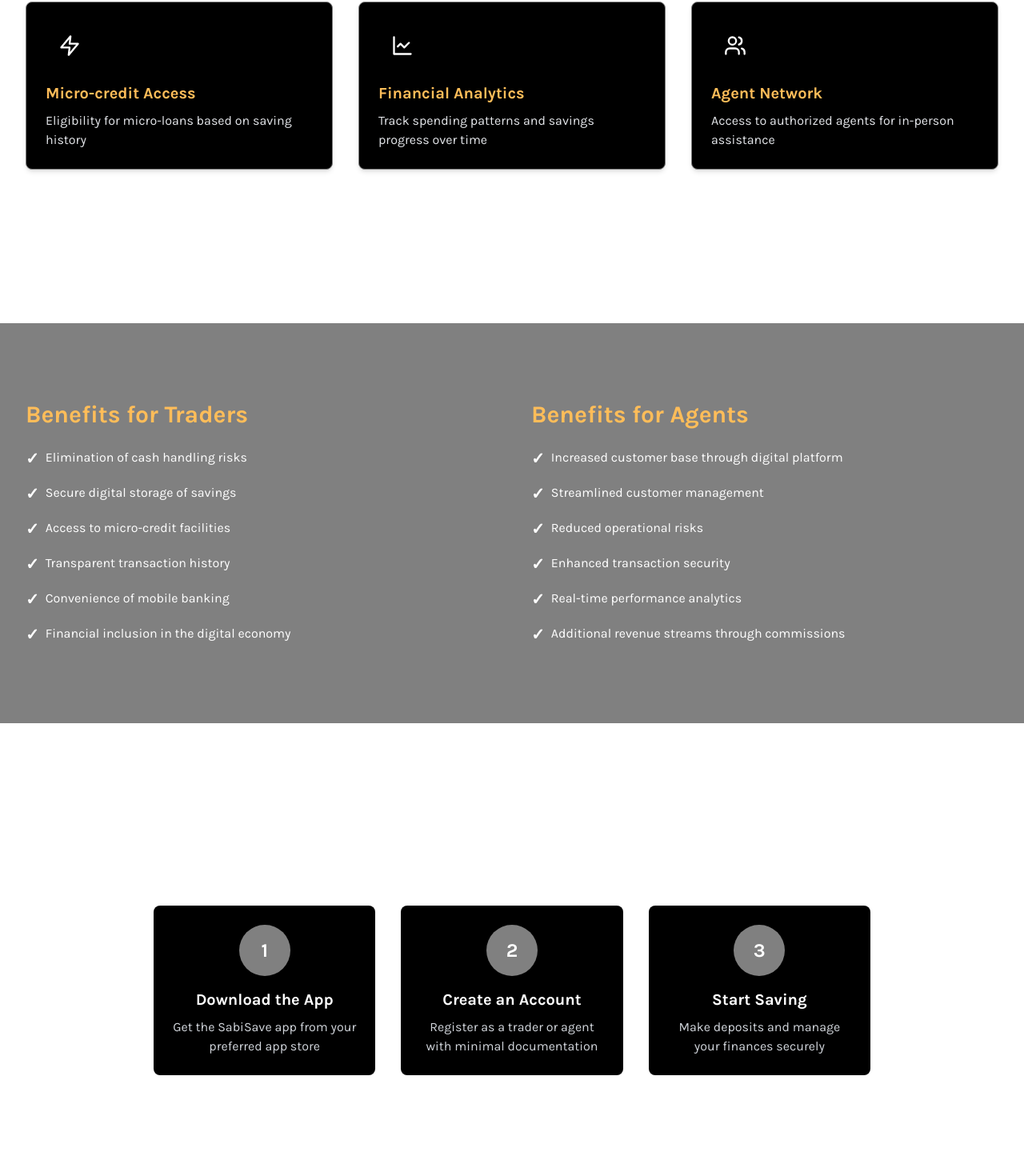
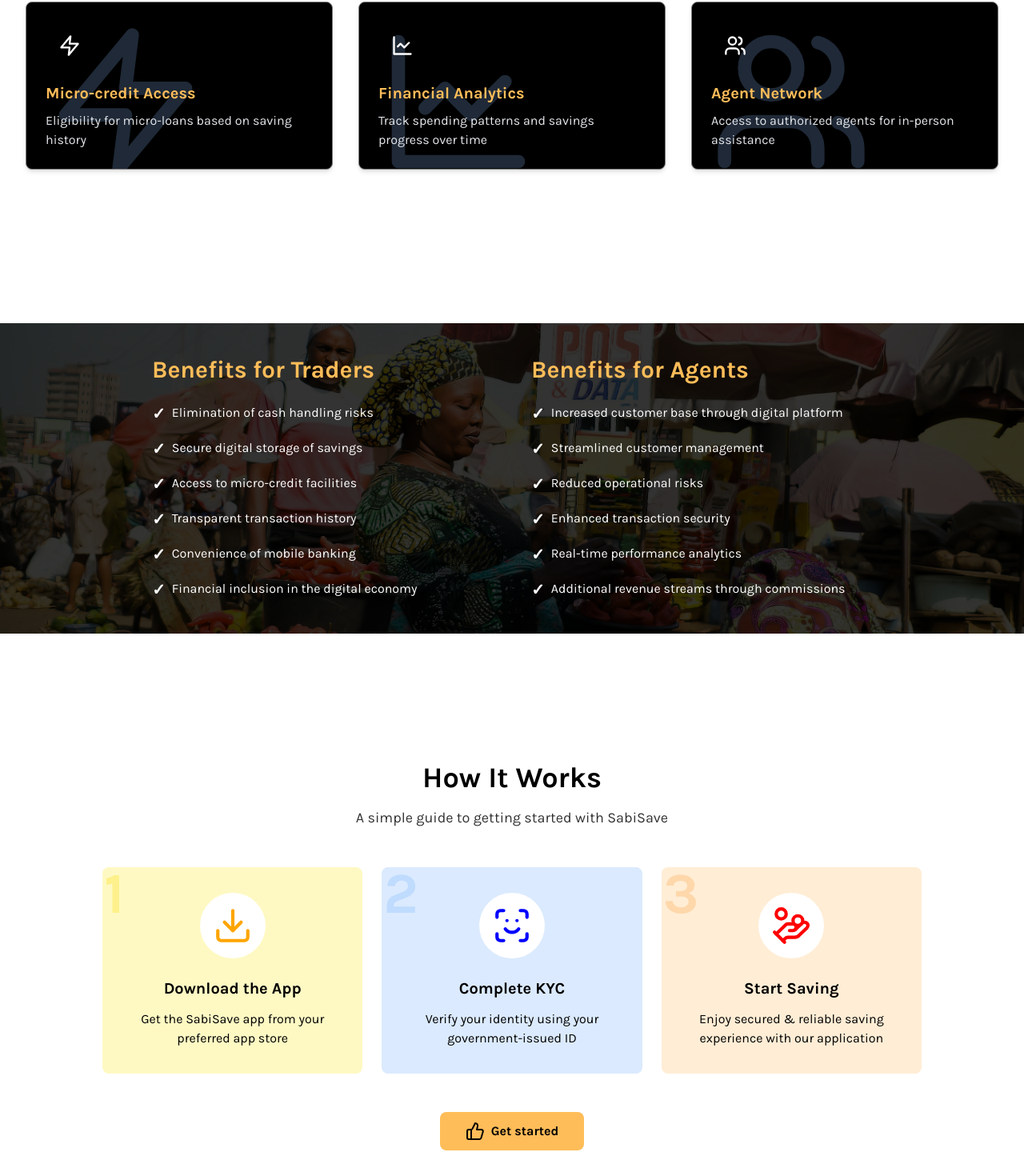
Before and after one commit to Agbeleshe/sabi-save, a React (Vite) app: page /solution in a window 1280 px wide. Shown: the part 1241-2711 px from the top of the page at 80% size. Built offline with nearby package versions, Linux system fonts and the light colour scheme; a web font is replaced by a local one.

Commit message:
color changes and formating changes with proper animation

```diff
--- /dev/null
+++ b/src/components/HowItWorks.tsx
@@ -0,0 +1,88 @@
+import { Download, HandCoins, ScanFace, ThumbsUp } from "lucide-react";
+import MotionAnimation from "../motion/MotionAnimation";
+import SectionTitle from "./SectionTitle";
+
+const steps = [
+  {
+    number: 1,
+    color: "yellow",
+    bgColor: "bg-yellow-100",
+    textColor: "text-yellow-200",
+    title: "Download the App",
+    description: "Get the SabiSave app from your preferred app store",
+    icon: <Download color="orange" size={50} />,
+  },
+  {
+    number: 2,
+    color: "blue",
+    bgColor: "bg-blue-100",
+    textColor: "text-blue-200",
+    title: "Complete KYC",
+    description: "Verify your identity using your government-issued ID",
+    icon: <ScanFace color="blue" size={50} />,
+  },
+  {
+    number: 3,
+    color: "orange",
+    bgColor: "bg-orange-100",
+    textColor: "text-orange-200",
+    title: "Start Saving",
+    description:
+      "Enjoy secured & reliable saving experience with our application",
+    icon: <HandCoins color="red" size={50} />,
+  },
+];
+
+export default function HowItWorks() {
+  return (
+    <div className="py-16 px-4">
+      <MotionAnimation motion="slide-up">
+        <SectionTitle
+          title="How It Works"
+          subtitle="A simple guide to getting started with SabiSave"
+          centered
+        />
+      </MotionAnimation>
+      <div className="max-w-5xl mx-auto mb-12">
+        <div className="grid grid-cols-1 md:grid-cols-3 gap-6">
+          {steps.map((step) => (
+            <MotionAnimation delay={0.3 * step.number} motion="slide-down">
+              <div
+                key={step.number}
+                className="rounded-lg overflow-hidden cursor-pointer hover:translate-y-3 ease-in-out duration-500"
+              >
+                <div className={`${step.bgColor} p-8 h-full`}>
+                  <div className="flex flex-col items-center relative">
+                    <div
+                      className={`text-7xl font-bold absolute left-[-30px] top-[-35px] ${step.textColor} mb-4`}
+                    >
+                      {step.number}
+                    </div>
+                    <div className="rounded-full bg-white p-4 mb-6">
+                      {step.icon}
+                    </div>
+                    <h3 className="text-xl font-bold text-black mb-3">
+                      {step.title}
+                    </h3>
+                    <p className="text-black text-center">{step.description}</p>
+                  </div>
+                </div>
+              </div>
+            </MotionAnimation>
+          ))}
+        </div>
+      </div>
+
+      <MotionAnimation delay={0.3} motion="slide-up">
+        <div className="text-center">
+          <a href="#download">
+            {" "}
+            <button className="flex gap-2 mx-auto bg-primary text-black hover:text-primary hover:bg-black font-bold py-3 px-8 rounded-lg transition-all duration-300">
+              <ThumbsUp /> Get started
+            </button>
+          </a>
+        </div>
+      </MotionAnimation>
+    </div>
+  );
+}
--- a/src/components/Navbar.tsx
+++ b/src/components/Navbar.tsx
@@ -1,6 +1,6 @@
 import { useState } from "react";
 import { NavLink, useLocation } from "react-router-dom";
-import { Menu, X } from "lucide-react";
+import { Download, Menu, X } from "lucide-react";
 import Button from "./Button";
 import sabiLogo from "../assets/sabiSave3.png";
 interface NavbarProps {
@@ -96,6 +96,9 @@ function Navbar({ isScrolled }: NavbarProps) {
               Contact Us
             </NavLink>
             <Button href="#download" variant="primary">
+              <span>
+                <Download size={20} className="mr-2" />
+              </span>{" "}
               Download App
             </Button>
           </div>
--- a/src/pages/Solution.tsx
+++ b/src/pages/Solution.tsx
@@ -6,6 +6,8 @@ import {
   LineChart,
   Users,
   ArrowRight,
+  Phone,
+  Download,
 } from "lucide-react";
 import Section from "../components/Section";
 import SectionTitle from "../components/SectionTitle";
@@ -14,6 +16,10 @@ import DownloadCTA from "../components/DownloadCTA";
 import PageBanner from "../components/PageBanner";
 import solutionImg from "../assets/solutionImg.png";
 import bannerImg from "../assets/longImg.jpg";
+import MotionAnimation from "../motion/MotionAnimation";
+import HowItWorks from "../components/HowItWorks";
+import { Link } from "react-router-dom";
+import bgImg from "../assets/marketWomanTwo.jpg";
 // import tubeTumbnail from "../assets/temi.png";
 // import { useState } from "react";
 
@@ -26,32 +32,38 @@ function Solution() {
       title: "Secure Transactions",
       description:
         "End-to-end encryption for all financial transactions and user data",
+      bgIcon: <Shield className="text-gray-800" size={200} />,
     },
     {
       icon: <CreditCard size={28} className="text-white" />,
       title: "Digital Wallet",
       description:
         "Easy-to-use digital wallet for deposits, withdrawals, and transfers",
+      bgIcon: <CreditCard className="text-gray-800" size={200} />,
     },
     {
       icon: <RefreshCw size={28} className="text-white" />,
       title: "Real-time Updates",
       description: "Instant transaction confirmations and balance updates",
+      bgIcon: <RefreshCw className="text-gray-800" size={200} />,
     },
     {
       icon: <Zap size={28} className="text-white" />,
       title: "Micro-credit Access",
       description: "Eligibility for micro-loans based on saving history",
+      bgIcon: <Zap className="text-gray-800" size={200} />,
     },
     {
       icon: <LineChart size={28} className="text-white" />,
       title: "Financial Analytics",
       description: "Track spending patterns and savings progress over time",
+      bgIcon: <LineChart className="text-gray-800" size={200} />,
     },
     {
       icon: <Users size={28} className="text-white" />,
       title: "Agent Network",
       description: "Access to authorized agents for in-person assistance",
+      bgIcon: <Users className="text-gray-800" size={200} />,
     },
   ];
 
@@ -78,7 +90,7 @@ function Solution() {
   // };
 
   return (
-    <>
+    <div className="max-w-[100vw] overflow-hidden">
       {/* Banner Section */}
       <PageBanner
         title="SabiSave Solution"
@@ -89,10 +101,14 @@ function Solution() {
       <Section className="pt-16">
         <div className="grid grid-cols-1 lg:grid-cols-2 gap-12 items-center mb-16">
           <div>
+            <MotionAnimation>
               <h2 className="text-3xl font-bold mb-4 text-gray-800 relative inline-block">
                 Smart Financial Solutions 💰
+                <MotionAnimation delay={0.3}>
                   <span className="absolute -bottom-2 left-0 w-[40%] h-1 bg-red"></span>
+                </MotionAnimation>
               </h2>
+            </MotionAnimation>
             {/* <p className="mb-6 text-lg text-gray-700 leading-relaxed">
               SabiSave provides a robust financial solution specifically
               designed for traders and high volume cash handlers. Our platform
@@ -105,21 +121,26 @@ function Solution() {
               balances in real-time, and reconcile banking transactions—all from
               the convenience of their mobile device.
             </p> */}
+            <MotionAnimation>
               <p className="text-xl md:text-4xl">
                 Our solution addresses the unique challenges faced by traders in
                 managing their finances, providing them with a secure and
                 efficient alternative to traditional cash handling methods.
               </p>
+            </MotionAnimation>
+            <MotionAnimation delay={0.3}>
               <a
                 href="#features"
                 className="inline-flex items-center bg-red text-white px-6 py-3 rounded-lg font-medium hover:text-primary hover:bg-black transition-colors duration-300 mt-6"
               >
                 Explore Features <ArrowRight size={16} className="ml-2" />
               </a>
+            </MotionAnimation>
           </div>
           <div className="flex justify-center lg:justify-end">
             <div className="relative">
               <div className="absolute -left-4 -top-4 w-full h-full border-2 border-red rounded-lg"></div>
+              <MotionAnimation motion="slide-left">
                 <img
                   src={solutionImg}
                   alt="SabiSave Mobile App"
@@ -127,202 +148,140 @@ function Solution() {
                   width={500}
                   height={375}
                 />
+              </MotionAnimation>
             </div>
           </div>
         </div>
 
         <div id="features" className="py-8">
+          <MotionAnimation motion="slide-up">
             <SectionTitle
               title="Product Features"
               subtitle="Discover the powerful features that make SabiSave the ideal solution for traders"
               centered
             />
+          </MotionAnimation>
 
           <div className="grid grid-cols-1 md:grid-cols-2 lg:grid-cols-3 gap-8 mb-16">
             {productFeatures.map((feature, index) => (
+              <MotionAnimation delay={0.1 * index} motion="slide-up">
                 <div
                   key={index}
-                className="bg-black to-white border border-red p-6 rounded-lg shadow-md transition-all duration-300 hover:shadow-lg hover:-translate-y-1"
+                  className="relative overflow-hidden bg-black min-h-[200px] to-white border border-red p-6 rounded-lg cursor-pointer shadow-md transition-all duration-300 hover:shadow-lg hover:-translate-y-1"
                 >
-                <div className="inline-flex items-center justify-center p-4 bg-black rounded-full mb-4">
+                  <MotionAnimation delay={0.1 * index} motion="slide-left">
+                    <div className="absolute text-white ease-in-out right-[-5]  z-10">
+                      {feature.bgIcon}
+                    </div>
+                  </MotionAnimation>
+                  <div className="inline-flex items-center justify-center p-4 bg-none rounded-full mb-4 relative z-10">
                     {feature.icon}
                   </div>
-                <h3 className="text-xl font-bold mb-2 text-primary">
+
+                  <h3 className="text-xl font-bold mb-2 text-primary relative z-10">
                     {feature.title}
                   </h3>
-                <p className="text-gray-200">{feature.description}</p>
+                  <p className="text-gray-200 relative z-10">
+                    {feature.description}
+                  </p>
                 </div>
+              </MotionAnimation>
             ))}
           </div>
         </div>
       </Section>
 
-      <Section background="primary" className="bg-red">
-        <div className="grid grid-cols-1 lg:grid-cols-2 gap-12">
+      <div
+        style={{
+          backgroundImage: `url(${bgImg})`,
+          backgroundSize: "cover",
+          backgroundPosition: "center",
+        }}
+        className="py-10 px-10 relative"
+      >
+        {/* Overlay */}
+        <div className="absolute top-0 left-0 right-0 bottom-0 bg-black/80 z-0"></div>
+        <div className="relative grid grid-cols-1 lg:grid-cols-2 gap-12 max-w-[900px] mx-auto z-10 ">
           <div>
+            <MotionAnimation motion="slide-up">
               <h2 className="text-3xl font-bold mb-6 text-primary">
                 Benefits for Traders
               </h2>
+            </MotionAnimation>
             <ul className="space-y-4">
               {traderBenefits.map((benefit, index) => (
+                <MotionAnimation delay={0.1 * index}>
                   <li key={index} className="flex items-start text-white">
                     <span className="mr-2 font-bold text-xl">✓</span>
                     <span>{benefit}</span>
                   </li>
+                </MotionAnimation>
               ))}
             </ul>
           </div>
           <div>
+            <MotionAnimation motion="slide-up">
               <h2 className="text-3xl font-bold mb-6 text-primary">
                 Benefits for Agents
               </h2>
+            </MotionAnimation>
             <ul className="space-y-4">
               {agentBenefits.map((benefit, index) => (
+                <MotionAnimation delay={0.1 * index}>
                   <li key={index} className="flex items-start text-white">
                     <span className="mr-2 font-bold text-xl">✓</span>
                     <span>{benefit}</span>
                   </li>
+                </MotionAnimation>
               ))}
             </ul>
           </div>
         </div>
-      </Section>
+      </div>
 
-      <Section className="bg-black text-white">
-        <SectionTitle
-          title="How It Works"
-          subtitle="A simple guide to getting started with SabiSave"
-          centered
-        />
-
-        <div className="max-w-4xl mx-auto">
-          <div className="grid grid-cols-1 md:grid-cols-3 gap-8 mb-12">
-            <div className="text-center bg-black p-6 rounded-lg hover:bg-black/50 transition-all duration-300">
-              <div className="inline-flex items-center justify-center w-16 h-16 bg-red rounded-full mb-4 text-2xl font-bold">
-                1
-              </div>
-              <h3 className="text-xl font-bold mb-2">Download the App</h3>
-              <p className="text-gray-300">
-                Get the SabiSave app from your preferred app store
-              </p>
-            </div>
-            <div className="text-center bg-black p-6 rounded-lg hover:bg-black/50 transition-all duration-300">
-              <div className="inline-flex items-center justify-center w-16 h-16 bg-red rounded-full mb-4 text-2xl font-bold">
-                2
-              </div>
-              <h3 className="text-xl font-bold mb-2">Create an Account</h3>
-              <p className="text-gray-300">
-                Register as a trader or agent with minimal documentation
-              </p>
-            </div>
-            <div className="text-center bg-black p-6 rounded-lg hover:bg-black/50 transition-all duration-300">
-              <div className="inline-flex items-center justify-center w-16 h-16 bg-red rounded-full mb-4 text-2xl font-bold">
-                3
-              </div>
-              <h3 className="text-xl font-bold mb-2">Start Saving</h3>
-              <p className="text-gray-300">
-                Make deposits and manage your finances securely
-              </p>
-            </div>
-          </div>
-          {/*
-          <div className="bg-gradient-to-r from-red to-black p-8 rounded-lg shadow-lg">
-            <h3 className="text-2xl font-bold mb-4 text-center text-white">
-              Watch How SabiSave Works
-            </h3>
-            <p className="text-center mb-6 text-gray-200">
-              See our platform in action through this interactive demonstration
-            </p>
-
-            {videoPlaying ? (
-              <div className="aspect-w-16 aspect-h-9 rounded-lg overflow-hidden">
-                <iframe
-                  width="100%"
-                  height="315"
-                  src="https://www.youtube.com/embed/dQw4w9WgXcQ?autoplay=1"
-                  title="SabiSave Demo"
-                  frameBorder="0"
-                  allow="accelerometer; autoplay; clipboard-write; encrypted-media; gyroscope; picture-in-picture"
-                  allowFullScreen
-                  className="rounded-lg"
-                ></iframe>
-              </div>
-            ) : (
-              <div
-                className="aspect-w-16 aspect-h-9 bg-black rounded-lg flex items-center justify-center cursor-pointer relative overflow-hidden"
-                onClick={handleVideoClick}
-              >
-                <div className="absolute inset-0 bg-gradient-to-b from-transparent to-black/50"></div>
-                <div className="absolute inset-0 flex items-center justify-center">
-                  <div className="w-16 h-16 bg-red rounded-full flex items-center justify-center hover:bg-red-700 transition-colors">
-                    <svg
-                      xmlns="http://www.w3.org/2000/svg"
-                      className="h-8 w-8 text-white"
-                      fill="none"
-                      viewBox="0 0 24 24"
-                      stroke="currentColor"
-                    >
-                      <path
-                        strokeLinecap="round"
-                        strokeLinejoin="round"
-                        strokeWidth={2}
-                        d="M14.752 11.168l-3.197-2.132A1 1 0 0010 9.87v4.263a1 1 0 001.555.832l3.197-2.132a1 1 0 000-1.664z"
-                      />
-                      <path
-                        strokeLinecap="round"
-                        strokeLinejoin="round"
-                        strokeWidth={2}
-                        d="M21 12a9 9 0 11-18 0 9 9 0 0118 0z"
-                      />
-                    </svg>
-                  </div>
-                </div>
-                <img
-                  src={tubeTumbnail}
-                  alt="Video thumbnail"
-                  className="w-full h-full object-cover"
-                />
-                <div className="absolute bottom-4 left-4 bg-black/70 px-3 py-1 rounded text-white text-sm">
-                  2:45
-                </div>
-                <div className="absolute bottom-4 right-4 text-white font-medium bg-red px-3 py-1 rounded text-sm">
-                  Click to Play
-                </div>
-              </div>
-            )}
-          </div> */}
-        </div>
+      <Section className="bg-black ">
+        <HowItWorks />
       </Section>
 
       <Section className="py-16 bg-red text-black">
         <div className="text-center max-w-3xl mx-auto">
+          <MotionAnimation>
             <h2 className="text-3xl font-bold mb-6 text-white">
-            Ready to Transform Your Trading Experience?
+              Ready to Transform Your{" "}
+              <span className="text-primary">Saving </span> Experience?
             </h2>
+          </MotionAnimation>
+          <MotionAnimation motion="slide-up">
             <p className="text-lg mb-8 text-gray-200">
               Join thousands of traders who are already benefiting from our
               innovative financial solutions.
             </p>
+          </MotionAnimation>
+          <MotionAnimation delay={0.3} motion="slide-down">
             <div className="flex flex-col sm:flex-row gap-4 justify-center">
-            <a
-              href="/contact"
-              className="px-8 py-3 bg-white text-black rounded-lg font-medium hover:bg-gray-100 transition-colors duration-300"
+              <Link
+                to="/contact"
+                className=" px-8 py-3 bg-white text-black rounded-lg font-medium hover:bg-gray-100 transition-colors duration-300"
               >
-              Contact Us
-            </a>
+                <span className="flex gap-3 mx-auto justify-center">
+                  <Phone size={20} /> Contact Us
+                </span>
+              </Link>
               <a
                 href="#download"
-              className="px-8 py-3 bg-black text-white rounded-lg font-medium hover:text-red transition-colors duration-300"
+                className="flex gap-2 justify-center px-8 py-3 bg-black text-white rounded-lg font-medium hover:text-red transition-colors duration-300"
               >
+                <Download size={20} />
                 Download App
               </a>
             </div>
+          </MotionAnimation>
         </div>
       </Section>
 
       <Newsletter />
       <DownloadCTA />
-    </>
+    </div>
   );
 }
 
```
Also changed, not shown: src/components/Newsletter.tsx (+7 -2 lines), src/pages/About.tsx (+11 -8 lines). Lines whose indentation alone changed are shown as unchanged.
